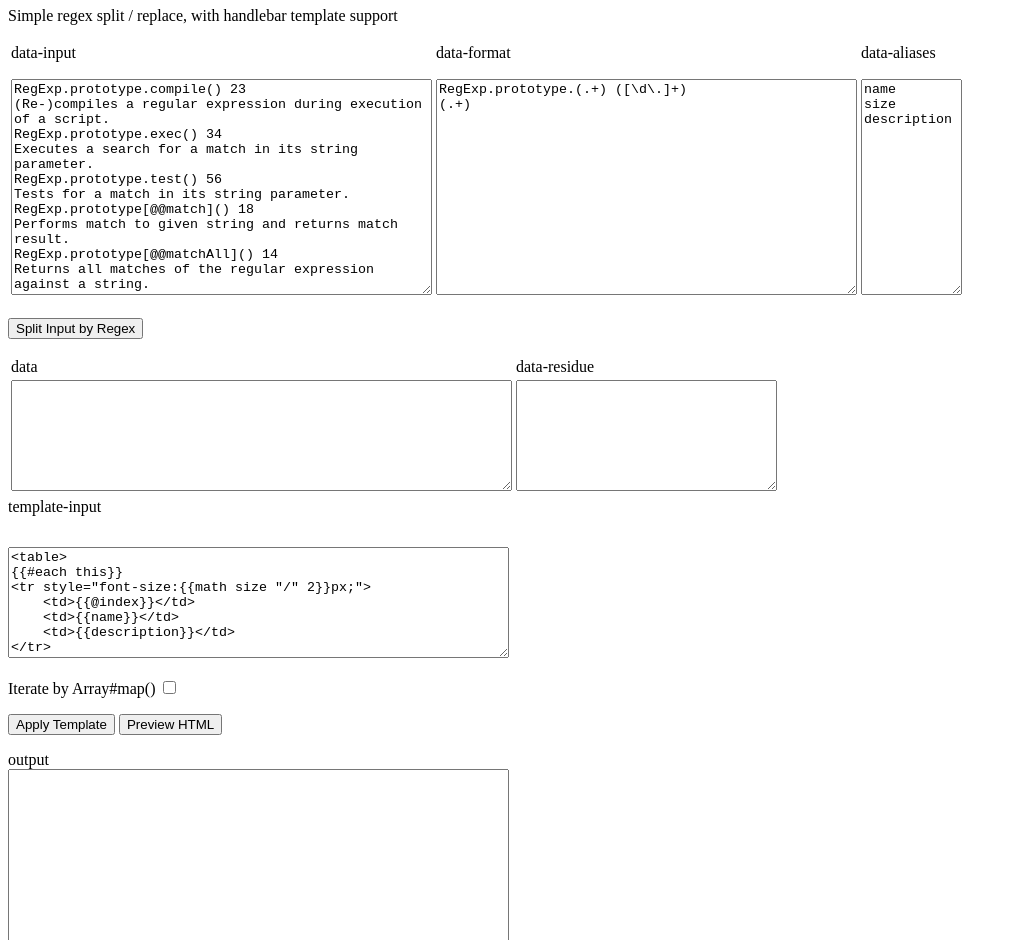
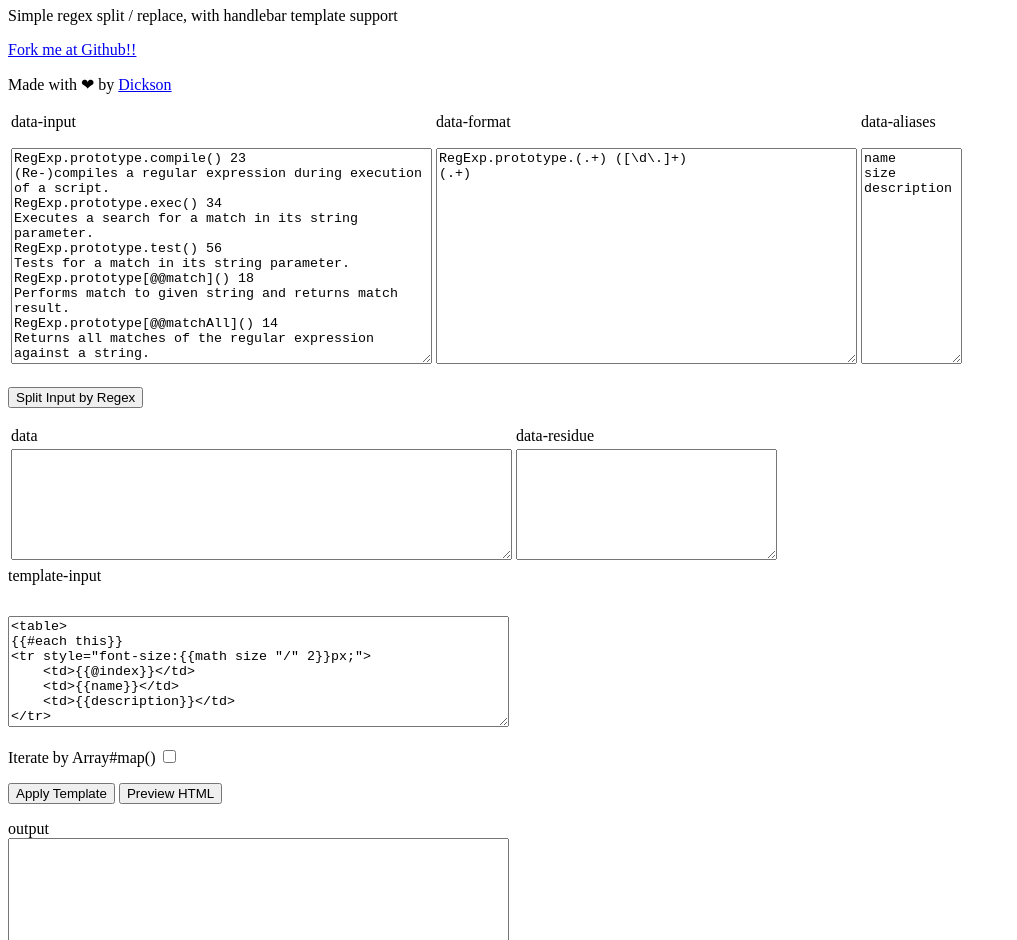
Before and after one commit to vicksonzero/template-replacer, a plain HTML site: page index.html in a window 1280 px wide. Shown: the part 73-1013 px from the top of the page, without its empty margins (0-1017 px from the left). Drawn offline with Linux system fonts and the light colour scheme.

Commit message:
Update index.html

```diff
--- a/index.html
+++ b/index.html
@@ -20,6 +20,8 @@
 <body>
     <h1>Template-Replacer</h1>
     <p>Simple regex split / replace, with handlebar template support</p>
+    <p><a href="https://github.com/vicksonzero/template-replacer">Fork me at Github!!</a></p>
+    <p>Made with ❤ by <a href="https://dickson.md">Dickson</a></p>
     <table class="input-tables">
         <tr>
             <td>data-input</td>
```
